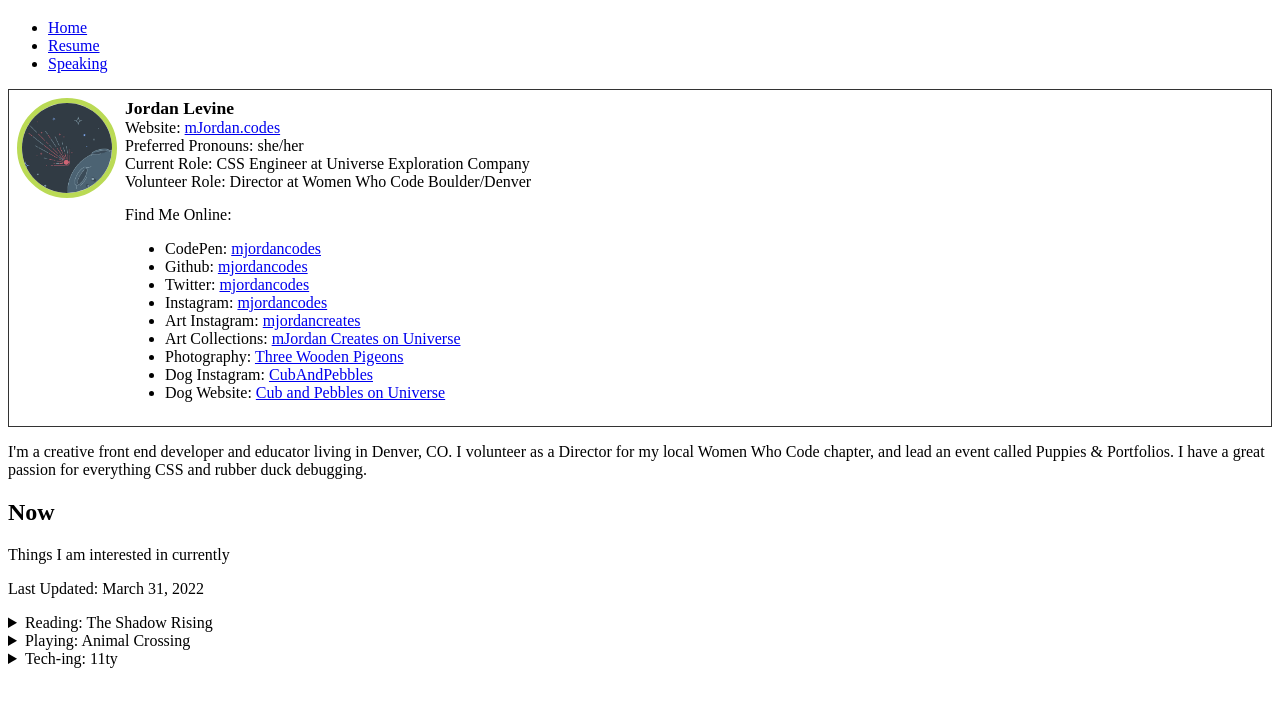
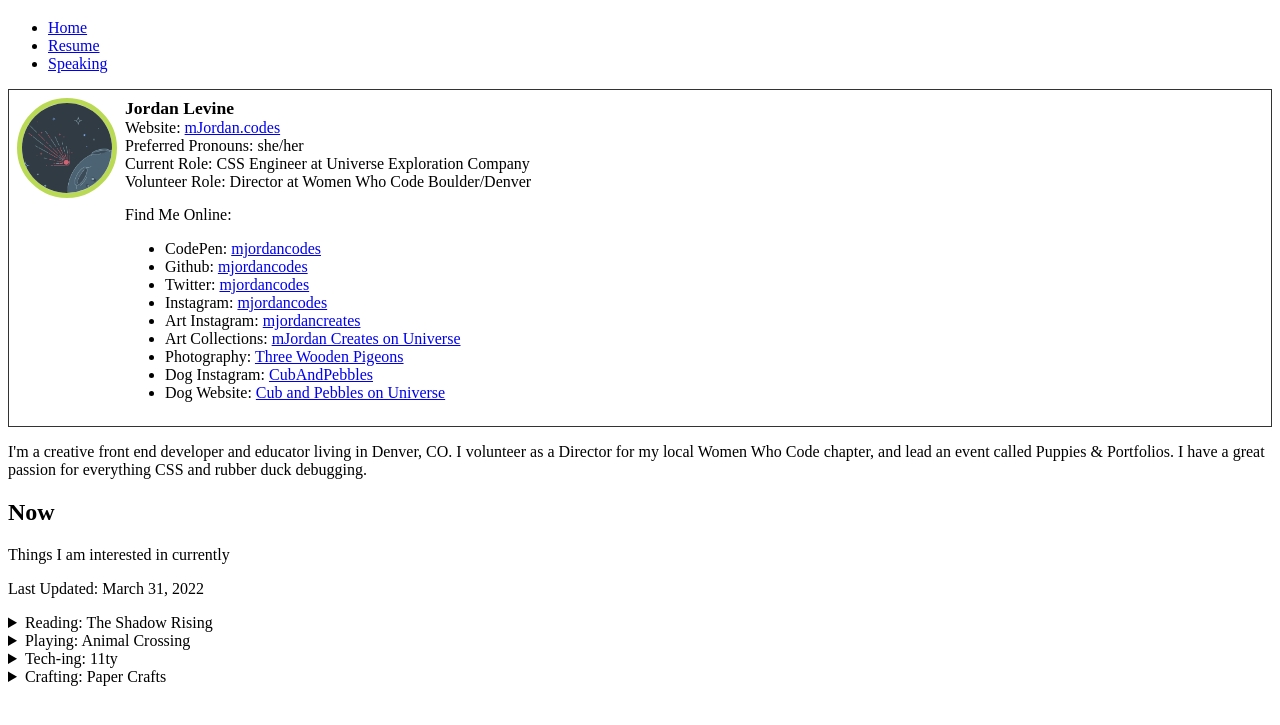
Before and after one commit to mjordancodes/mjc-11ty, an Eleventy site: page src/pages/index.njk in a window 1280 px wide. Shown: the part 61-786 px from the top of the page. Built offline with nearby package versions, Linux system fonts and the light colour scheme; Eleventy itself is replaced by a stand-in of ours; files that its build step writes are made by us from their sources.

Commit message:
adding crafting to now

```diff
--- a/src/_data/me.json
+++ b/src/_data/me.json
@@ -100,6 +100,10 @@
         "system": "Nintendo Switch"
       }
     ],
-    "teching": ["11ty", "React", "CSS Cascade Layers"]
+    "teching": ["11ty", "React", "CSS Cascade Layers"],
+    "crafting": {
+      "title": "Paper Crafts",
+      "description": "Working on a paper cutting and quilling project based on my favorite pokemon"
+    }
   }
 }
--- a/src/_includes/components/now.njk
+++ b/src/_includes/components/now.njk
@@ -40,3 +40,8 @@
     {% endfor %}
   </div>
 </details>
+
+<details>
+  <summary>Crafting: {{ me.now.crafting.title }}</summary>
+  <p>{{ me.now.crafting.description }}</p>
+</details>
```
